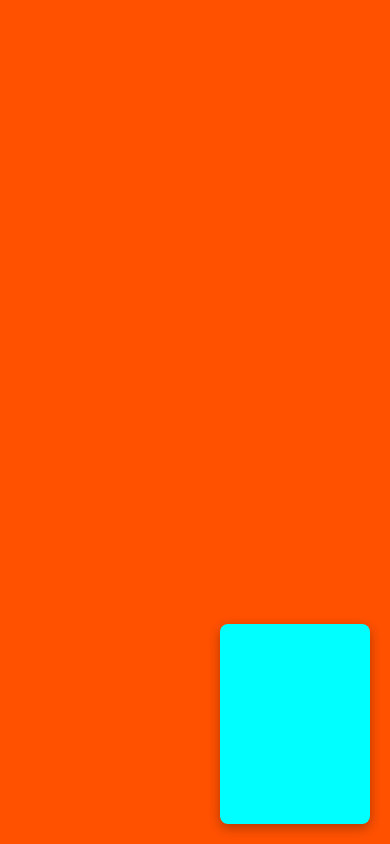
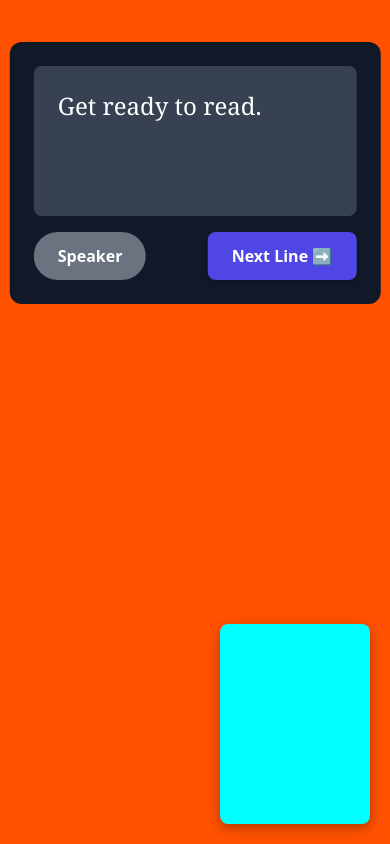
Before and after one commit to KeiraJames/nyu-hacks, a website: page client/public/parent-page.html in a window 390 px wide. Drawn offline with nearby package versions, Linux system fonts and the light colour scheme; no server answers.

Commit message:
clunky ui on mobile but correct position

```diff
--- a/client/public/parent-page.html
+++ b/client/public/parent-page.html
@@ -37,7 +37,7 @@
                 padding: 0 !important;
                 width: 100%;
                 height: 100%;
-                overflow: hidden;
+                /* overflow: hidden; */
             }
 
             #videoGrid {
@@ -81,6 +81,15 @@
 
                 border-radius: 8px;
                 box-shadow: 0 4px 12px rgba(0, 0, 0, 0.3);
+            }
+
+            #parent-view {
+                position: absolute;
+                z-index: 998;
+                top: 10px;
+                width: 95%;
+                left: 50%;
+                transform: translateX(-50%);
             }
         }
     </style>
@@ -130,13 +139,11 @@
 
         </div>
 
-
-
         <div id="parent-view" class="w-full mt-8 p-6 bg-gray-900 rounded-xl">
-            <h2 class="text-xl font-semibold text-gray-400 mb-3">Storyteller (Parent)</h2>
+            <!-- <h2 class="text-xl font-semibold text-gray-400 mb-3">Transcript</h2> -->
             <div id="parent-story-display"
                 class="bg-gray-700 p-6 rounded-lg text-2xl font-serif text-white min-h-[150px] mb-4">
-                Click "Start / Join Story" above to begin.
+                Get ready to read.
             </div>
             <div class="flex justify-between items-center mt-4">
                 <button id="speakerButton"
```
